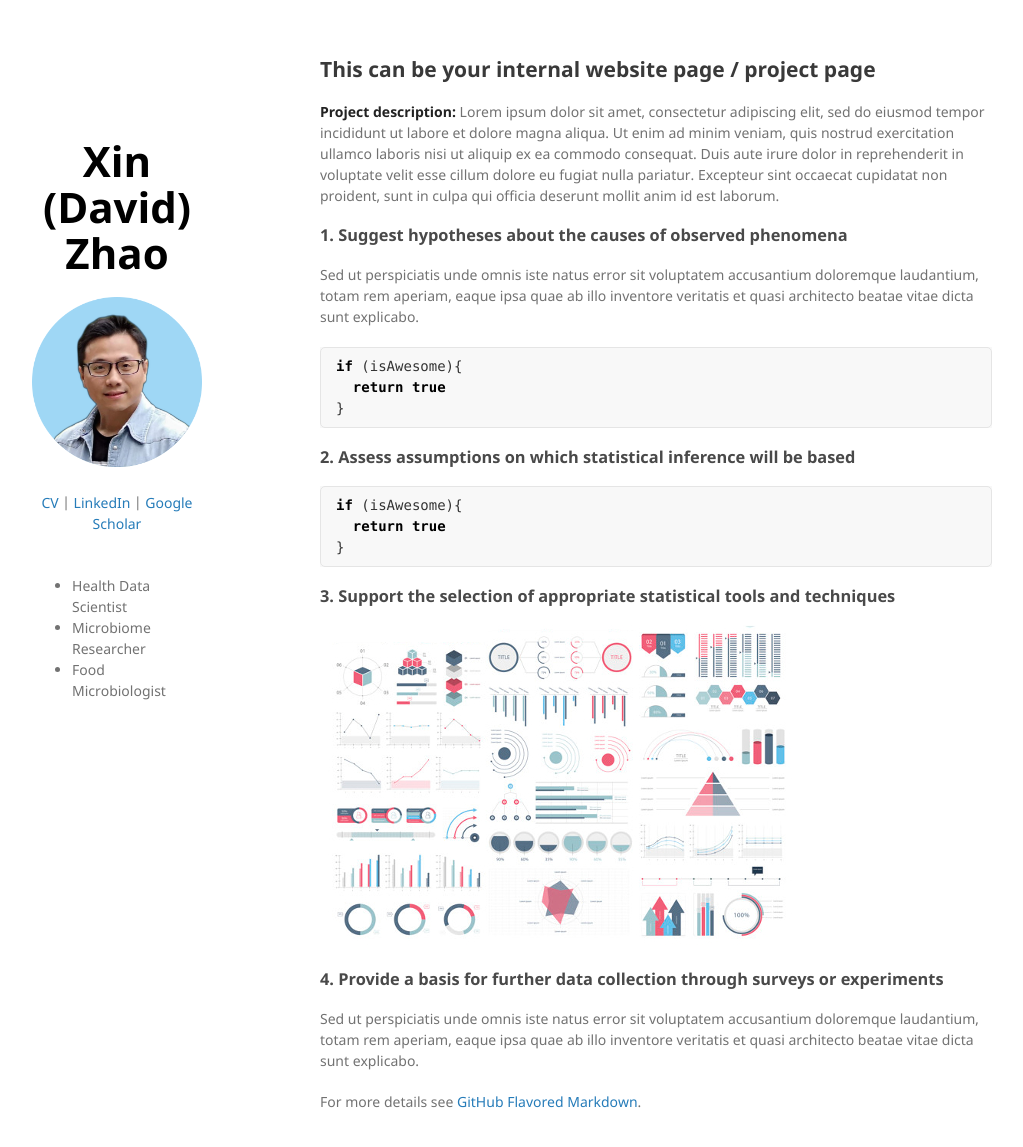
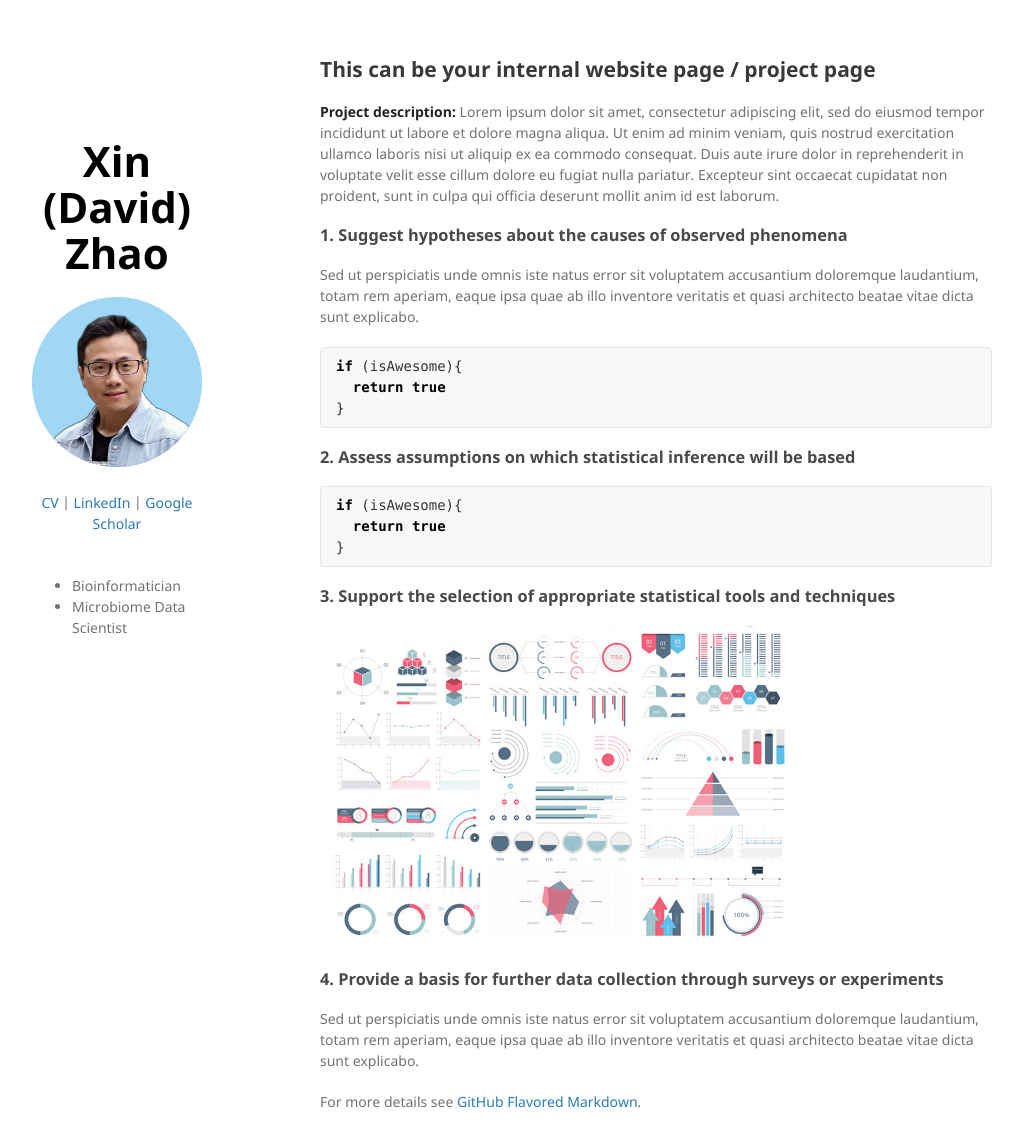
Before and after one commit to davidzhao1015/zhao1015-david.github.io, a Jekyll site: the page built from sample_page.md, in a window 1280 px wide and 1182 px high. Shown: the top 1147 px of the window, without its empty margins (128-1151 px from the left). Built offline with Jekyll 4.4.1, drawn with Linux system fonts in a browser that asks for light colours; our own code applies the rules of GitHub Pages for plain Markdown files.

Commit message:
updated my titles

```diff
--- a/_config.yml
+++ b/_config.yml
@@ -8,8 +8,7 @@ description:
   </p>
   </br>
   <ul>
-    <li>Health Data Scientist</li>
-    <li>Microbiome Researcher</li>
-    <li>Food Microbiologist</li>
+    <li>Bioinformatician</li>
+    <li>Microbiome Data Scientist</li>
  </ul>
 theme: jekyll-theme-minimal
```
